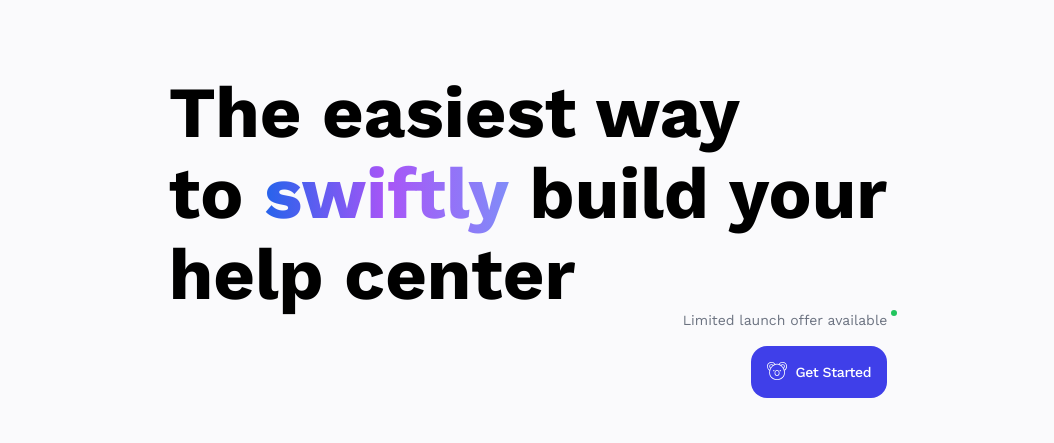
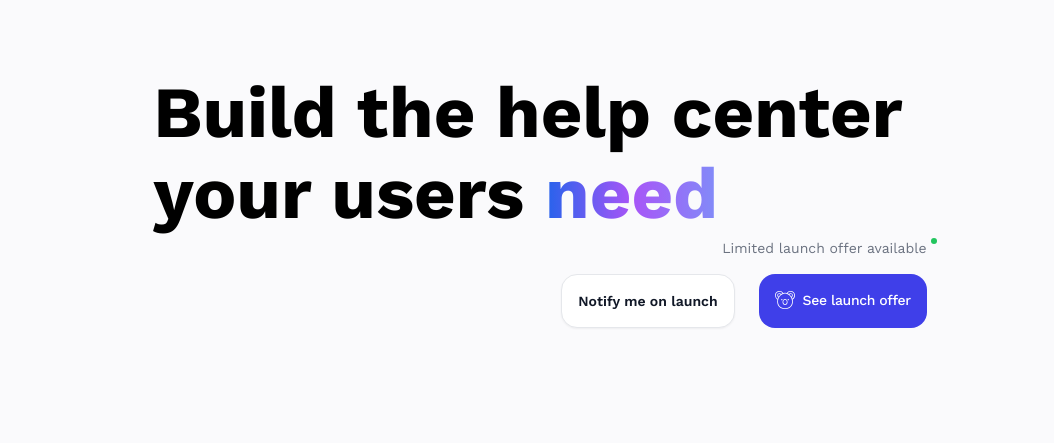
Before and after one commit to Andreaswt/DocsKoalaLanding, a Next.js app: page / in a window 1280 px wide. Shown: the part 132-575 px from the top of the page, without its empty margins (112-1166 px from the left). Built offline with nearby package versions, Linux system fonts and the light colour scheme.

Commit message:
optimized

```diff
--- a/src/components/FAQ.tsx
+++ b/src/components/FAQ.tsx
@@ -2,9 +2,9 @@ export default function FAQ() {
   return (
     <div id="faq" className="flex justify-center">
       <div className="border-r-1 my-32 flex w-10/12 flex-col items-center gap-12 rounded-3xl border border-gray-200 bg-gray-100 py-20 md:max-w-4xl md:gap-24">
-        <div className="flex flex-col items-center gap-4">
+        <div className="flex flex-col items-center gap-4 px-6">
           <h4 className="text-green-600">GOT A QUESTION?</h4>
-          <h1 className="text-2xl font-semibold md:text-3xl lg:text-4xl">
+          <h1 className="text-center text-2xl font-semibold md:text-3xl lg:text-4xl">
             Things you might wonder.
           </h1>
         </div>
--- a/src/components/Newsletter.tsx
+++ b/src/components/Newsletter.tsx
@@ -2,7 +2,10 @@ export default function Newsletter() {
   return (
     <>
       {/* Newsletter section */}
-      <div className="mx-auto max-w-7xl sm:px-6 sm:pt-12 md:pb-28 lg:px-8">
+      <div
+        id="newsletter"
+        className="mx-auto max-w-7xl sm:px-6 sm:pt-12 md:pb-28 lg:px-8"
+      >
         <div className="relative isolate overflow-hidden bg-gray-900 px-6 py-24 shadow-2xl sm:rounded-3xl sm:px-24 xl:py-32">
           <h2 className="mx-auto max-w-2xl text-center text-3xl font-bold tracking-tight text-white sm:text-4xl">
             Get notified when we’re launching.
@@ -14,7 +17,7 @@ export default function Newsletter() {
           <form
             action="https://docskoala.lemonsqueezy.com/email-subscribe/external"
             method="post"
-            className="mx-auto mt-10 flex max-w-md gap-x-4"
+            className="mx-auto mt-10 flex max-w-md flex-col gap-6 gap-x-4 md:flex-row md:gap-4"
           >
             <label htmlFor="name" className="sr-only">
               Name
--- a/src/pages/index.tsx
+++ b/src/pages/index.tsx
@@ -60,14 +60,13 @@ const Home: NextPage = () => {
       <main className="bg-cream">
         <article className="flex flex-col items-center">
           <div className="flex flex-col gap-8 xl:gap-0">
-            <h1 className="mt-24 text-4xl font-medium sm:text-5xl lg:text-7xl">
+            <h1 className="mt-24 px-6 text-5xl font-medium sm:text-5xl lg:text-7xl">
               <strong>
-                The easiest way <br /> to{" "}
+                Build the help center
+                <br /> your users{" "}
                 <span className="inline-block bg-gradient-to-r from-blue-600 via-purple-500 to-indigo-400 bg-clip-text leading-tight text-transparent">
-                  swiftly
-                </span>{" "}
-                build your <br />
-                help center
+                  need
+                </span>
               </strong>
             </h1>
             <section className="flex w-full flex-col items-center gap-4 self-center md:w-fit md:items-end md:self-end">
@@ -90,7 +89,7 @@ const Home: NextPage = () => {
                   <span className="relative inline-flex h-1.5 w-1.5 rounded-full bg-green-500"></span>
                 </span>
               </div>
-              <div className="flex flex-col">
+              <div className="flex flex-col gap-6 md:flex-row-reverse">
                 <a
                   href="https://docskoala.com#pricing"
                   className="flex cursor-pointer gap-2 whitespace-nowrap rounded-2xl bg-[#3f3fe9] px-4 py-4 align-middle text-sm font-medium tracking-tight text-white hover:scale-[0.98]"
@@ -101,23 +100,14 @@ const Home: NextPage = () => {
                     width={20}
                     alt={"Koala"}
                   />
-                  <span>Get Started</span>
+                  <span>See launch offer</span>
                 </a>
-                {/* <div className="flex items-end gap-2 self-end">
-                  <Image
-                    src="/arrow.webp"
-                    height={50}
-                    width={50}
-                    alt={"Arrow"}
-                  />
-                  <Image
-                    className="mb-1"
-                    src="/start-for-free.svg"
-                    height={10}
-                    width={75}
-                    alt={"Start for free"}
-                  />
-                </div> */}
+                <a
+                  href="https://docskoala.com#newsletter"
+                  className="flex-none rounded-2xl border border-gray-200 bg-white py-4 px-4 text-sm font-semibold text-gray-900 shadow-sm hover:bg-gray-100 focus-visible:outline focus-visible:outline-2 focus-visible:outline-offset-2 focus-visible:outline-white"
+                >
+                  Notify me on launch
+                </a>
               </div>
             </section>
           </div>
```
